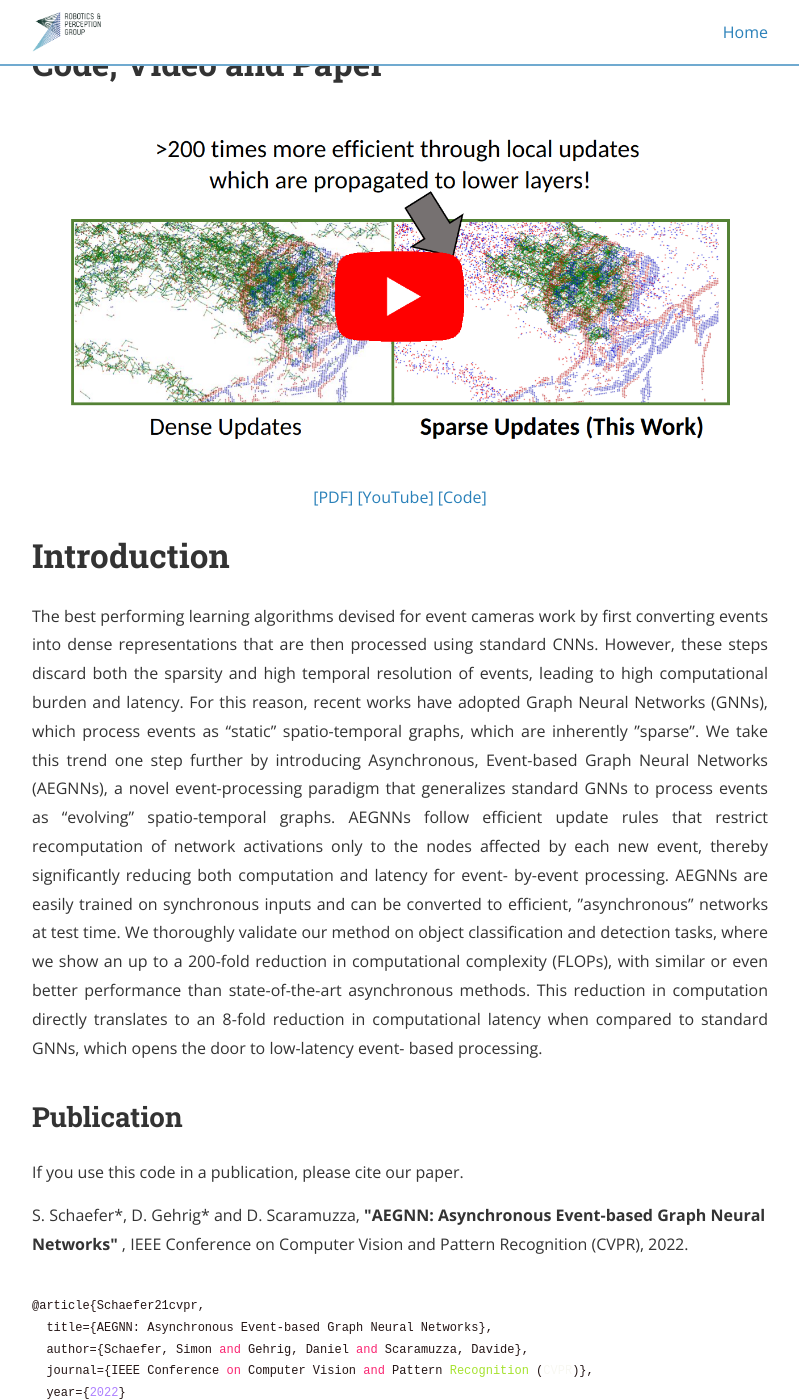
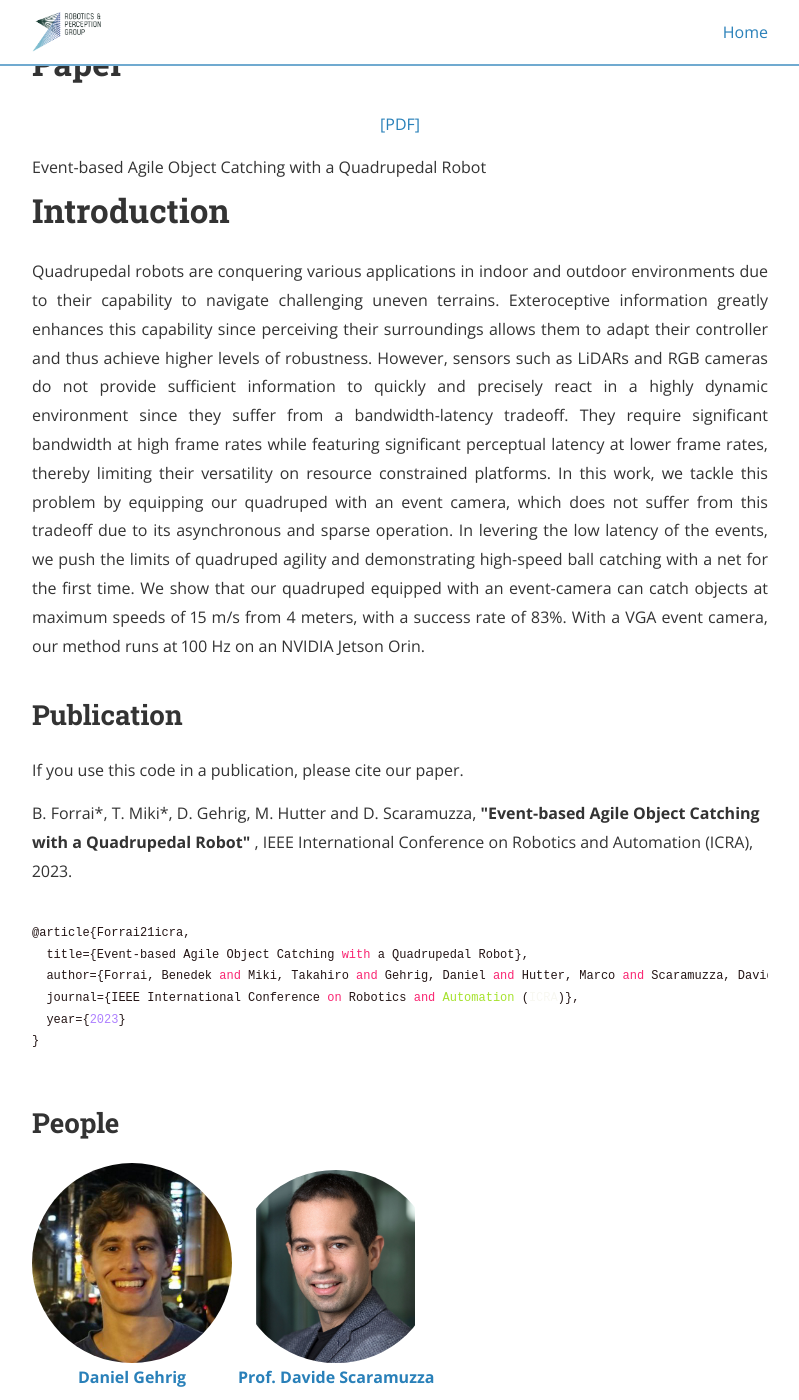
Before and after one commit to uzh-rpg/event-based_object_catching_anymal, a Jekyll site: the page built from index.html, in a window 1280 px wide and 1400 px high, scrolled down 561 px. Shown: the whole window, without its empty margins (240-1039 px from the left). Built offline with Jekyll 4.4.1, drawn with Linux system fonts in a browser that asks for light colours; nearby versions of some CDN libraries.

Commit message:
some edits

```diff
--- a/index.html
+++ b/index.html
@@ -19,39 +19,36 @@ enabled: true
   </div>
   <br>
   <div class="wrapper">
-    <h1 id="headings">Code, Video and Paper</h1>
+    <h1 id="headings">Paper</h1>
     <p align="center">
+      <!--
       <a href="https://youtu.be/opbFE6OsAeA">
         <img src="assets/thumbnail_yt.png" alt="AEGNN" width="500"/>
-      </a>
+      </a>-->
       <a href="https://rpg.ifi.uzh.ch/docs/CVPR22_Schaefer.pdf">[PDF]</a>
-      <a href="https://youtu.be/opbFE6OsAeA">[YouTube]</a>
-      <a href="https://github.com/uzh-rpg/aegnn/">[Code]</a>
+            <!--<a href="https://youtu.be/opbFE6OsAeA">[YouTube]</a>
+      <a href="https://github.com/uzh-rpg/aegnn/">[Code]</a> -->
     </p>
-
+    Event-based Agile Object Catching with a Quadrupedal Robot
     <h1 id="headings">Introduction</h1>
     <p style="text-align: justify">
-      The best performing learning algorithms devised for
-      event cameras work by first converting events into dense
-      representations that are then processed using standard
-      CNNs. However, these steps discard both the sparsity and
-      high temporal resolution of events, leading to high computational burden and latency. For this reason, recent works
-      have adopted Graph Neural Networks (GNNs), which process events as “static” spatio-temporal graphs, which are
-      inherently ”sparse”. We take this trend one step further by
-      introducing Asynchronous, Event-based Graph Neural Networks (AEGNNs), a novel event-processing paradigm that
-      generalizes standard GNNs to process events as “evolving”
-      spatio-temporal graphs. AEGNNs follow efficient update
-      rules that restrict recomputation of network activations only
-      to the nodes affected by each new event, thereby significantly reducing both computation and latency for event-
-      by-event processing. AEGNNs are easily trained on synchronous inputs and can be converted to efficient, ”asynchronous” networks at test time. We thoroughly validate
-      our method on object classification and detection tasks,
-      where we show an up to a 200-fold reduction in computational complexity (FLOPs), with similar or even better
-      performance than state-of-the-art asynchronous methods.
-      This reduction in computation directly translates to an 8-fold reduction in computational latency when compared to
-      standard GNNs, which opens the door to low-latency event-
-      based processing.
+      Quadrupedal robots are conquering various applications in indoor and outdoor
+      environments due to their capability to navigate challenging uneven terrains.
+      Exteroceptive information greatly enhances this capability since perceiving their
+      surroundings allows them to adapt their controller and thus achieve higher levels
+      of robustness. However, sensors such as LiDARs and RGB cameras do not provide sufficient
+      information to quickly and precisely react in a highly dynamic environment since
+      they suffer from a bandwidth-latency tradeoff. They require significant bandwidth
+      at high frame rates while featuring significant perceptual latency at lower frame rates,
+      thereby limiting their versatility on resource constrained platforms. In this work,
+      we tackle this problem by equipping our quadruped with an event camera, which
+      does not suffer from this tradeoff due to its asynchronous and sparse operation.
+      In levering the low latency of the events, we push the limits of quadruped agility
+      and demonstrating high-speed ball catching with a net for the first time. We show
+      that our quadruped equipped with an event-camera can catch objects at maximum speeds
+      of 15 m/s from 4 meters, with a success rate of 83%. With a VGA event camera, our method
+      runs at 100 Hz on an NVIDIA Jetson Orin.
     </p>
-
 
 
     <div class="container" style="margin-top:30px;margin-bottom:30px;">
@@ -59,17 +56,17 @@ enabled: true
       If you use this code in a publication, please cite our paper.
 
     </p>
-      S. Schaefer*, D. Gehrig* and D. Scaramuzza, <b>"AEGNN: Asynchronous Event-based Graph Neural Networks" </b>,
-      IEEE Conference on Computer Vision and Pattern Recognition (CVPR), 2022.
+      B. Forrai*, T. Miki*, D. Gehrig, M. Hutter and D. Scaramuzza, <b>"Event-based Agile Object Catching with a Quadrupedal Robot" </b>,
+      IEEE International Conference on Robotics and Automation (ICRA), 2023.
       <br>
     </p>
 <pre>
 <code class="pre-scrollable" style="background:#ffffff;color:rgb(36, 21, 21);font-size:12px;padding:0px;border-width:0px;">
-@article{Schaefer21cvpr,
-  title={AEGNN: Asynchronous Event-based Graph Neural Networks},
-  author={Schaefer, Simon and Gehrig, Daniel and Scaramuzza, Davide},
-  journal={IEEE Conference on Computer Vision and Pattern Recognition (CVPR)},
-  year={2022}
+@article{Forrai21icra,
+  title={Event-based Agile Object Catching with a Quadrupedal Robot},
+  author={Forrai, Benedek and Miki, Takahiro and Gehrig, Daniel and Hutter, Marco and Scaramuzza, Davide},
+  journal={IEEE International Conference on Robotics and Automation (ICRA)},
+  year={2023}
 }
 </code>
 </pre>
@@ -78,11 +75,11 @@ enabled: true
 
     <h2 id="headings">People</h2>
 <div id="people">
-  <div class="inline-block">
+  <!--<div class="inline-block">
     <a href="https://simon-schaefer.github.io/">
     <img class="circular--square" src="{{site.baseurl}}/assets/people/simon.jpg" style="width: 200px">
     <p style="text-align:center"><strong>Simon Schaefer</strong></p>
-    </a>
+    </a>-->
   </div>
   <div class="inline-block">
     <a href="https://danielgehrig18.github.io/">
```
